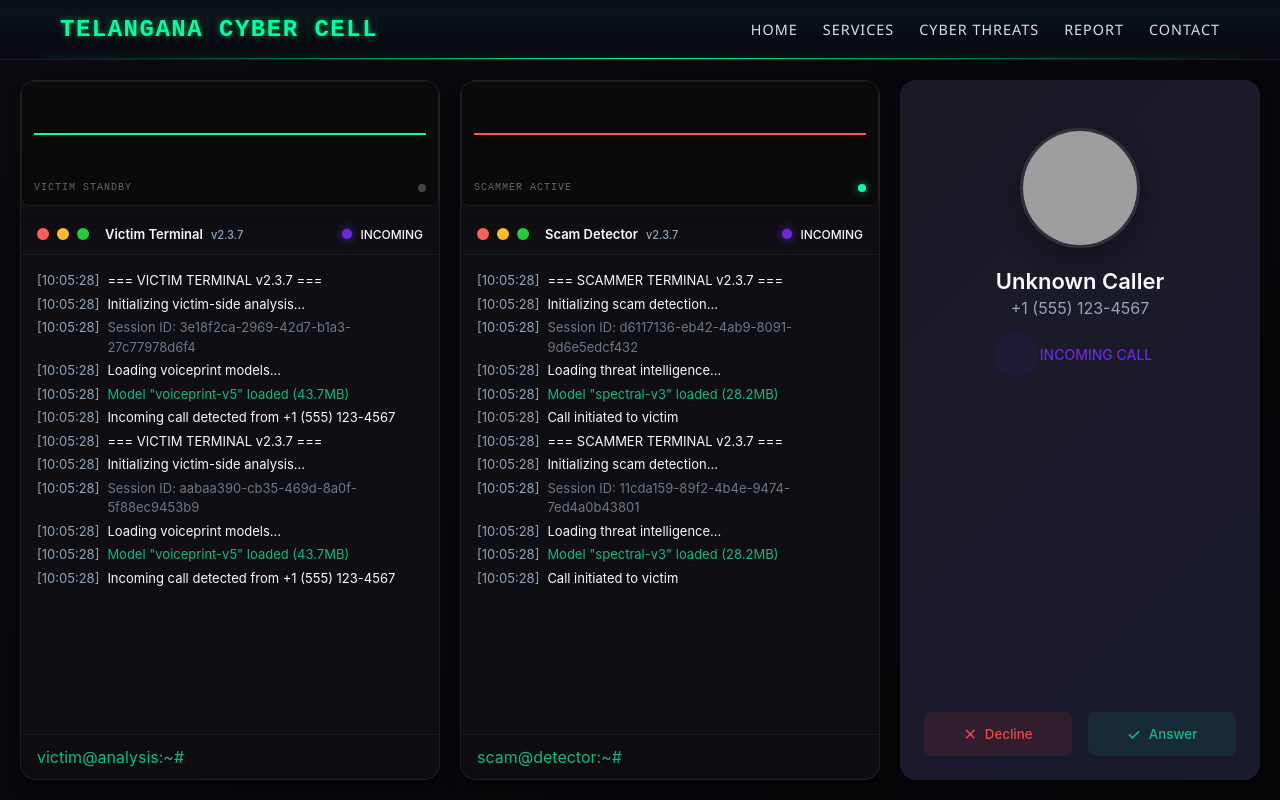
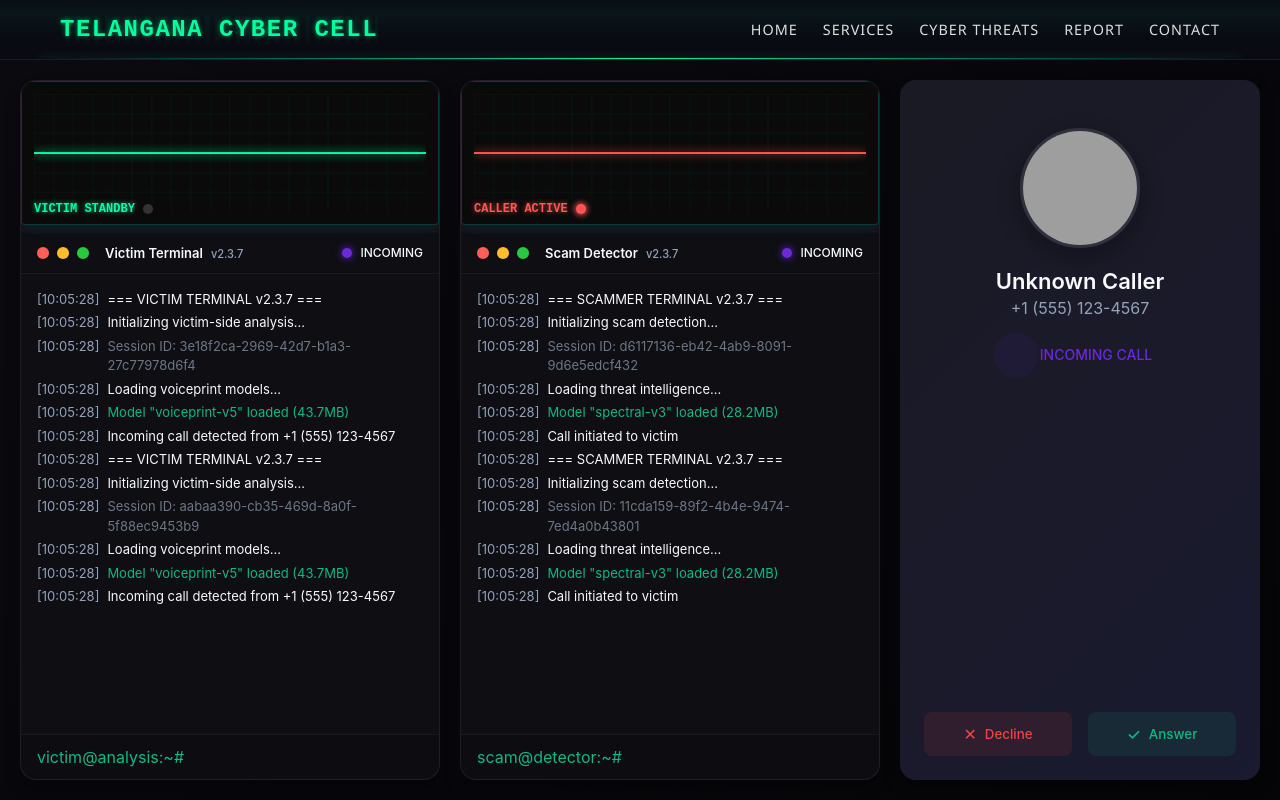
Before and after one commit to nachiketgalande1609/digital-arrest, a React (Vite) app: page / in a window 1280 px wide. Built offline with nearby package versions, Linux system fonts and the light colour scheme; grey boxes are pictures that could not be loaded.

Commit message:
Visualizer updated

```diff
--- a/src/AudioVisualizer.tsx
+++ b/src/AudioVisualizer.tsx
@@ -1,9 +1,9 @@
 import { useEffect, useRef } from "react";
 
 interface AudioVisualizerProps {
-    audioRef: React.RefObject<HTMLAudioElement>;
+    audioRef: React.RefObject<HTMLAudioElement | null>;
     active?: boolean;
-    type: "victim" | "caller"; // Add this prop to distinguish between victim and caller
+    type: "victim" | "caller";
 }
 
 const AudioVisualizer = ({ audioRef, active = false, type }: AudioVisualizerProps) => {
@@ -17,7 +17,6 @@
     useEffect(() => {
         if (!audioRef.current) return;
 
-        // Initialize audio context and nodes only once
         if (!audioContextRef.current) {
             const AudioContext = window.AudioContext || (window as any).webkitAudioContext;
             audioContextRef.current = new AudioContext();
@@ -26,7 +25,6 @@
             dataArrayRef.current = new Uint8Array(analyserRef.current.frequencyBinCount);
         }
 
-        // Create source node only if it doesn't exist or if the audio element changed
         if (!sourceRef.current || sourceRef.current.mediaElement !== audioRef.current) {
             if (sourceRef.current) {
                 sourceRef.current.disconnect();
@@ -36,7 +34,6 @@
             analyserRef.current!.connect(audioContextRef.current!.destination);
         }
 
-        // Resume audio context if suspended
         if (audioContextRef.current.state === "suspended") {
             audioContextRef.current.resume().catch((err) => console.error("Error resuming audio context:", err));
         }
@@ -57,11 +54,43 @@
                 animationRef.current = requestAnimationFrame(draw);
                 analyser.getByteTimeDomainData(dataArray);
 
+                // Dark cyberpunk background with subtle grid
                 ctx.fillStyle = "#0a0a0a";
                 ctx.fillRect(0, 0, WIDTH, HEIGHT);
 
+                // Draw subtle grid lines
+                ctx.strokeStyle = "rgba(0, 255, 255, 0.05)";
+                ctx.lineWidth = 1;
+                for (let x = 0; x < WIDTH; x += 20) {
+                    ctx.beginPath();
+                    ctx.moveTo(x, 0);
+                    ctx.lineTo(x, HEIGHT);
+                    ctx.stroke();
+                }
+                for (let y = 0; y < HEIGHT; y += 20) {
+                    ctx.beginPath();
+                    ctx.moveTo(0, y);
+                    ctx.lineTo(WIDTH, y);
+                    ctx.stroke();
+                }
+
+                // Draw center line
+                ctx.strokeStyle = "rgba(0, 255, 255, 0.15)";
+                ctx.lineWidth = 1;
+                ctx.beginPath();
+                ctx.moveTo(0, HEIGHT / 2);
+                ctx.lineTo(WIDTH, HEIGHT / 2);
+                ctx.stroke();
+
+                // Main waveform settings
+                const primaryColor = type === "victim" ? "#00ffaa" : "#ff5555";
+                const secondaryColor = type === "victim" ? "#007755" : "#aa0000";
+
+                // Draw the main waveform
                 ctx.lineWidth = 2;
-                ctx.strokeStyle = type === "victim" ? "#00ffaa" : "#ff5555";
+                ctx.strokeStyle = primaryColor;
+                ctx.shadowColor = primaryColor;
+                ctx.shadowBlur = 10;
                 ctx.beginPath();
 
                 const sliceWidth = WIDTH / dataArray.length;
@@ -82,6 +111,19 @@
 
                 ctx.lineTo(WIDTH, HEIGHT / 2);
                 ctx.stroke();
+
+                // Draw a secondary inner waveform for depth
+                ctx.lineWidth = 1;
+                ctx.strokeStyle = secondaryColor;
+                ctx.shadowColor = "transparent";
+                ctx.beginPath();
+                x = 0;
+
+                ctx.lineTo(WIDTH, HEIGHT / 2);
+                ctx.stroke();
+
+                // Reset shadow
+                ctx.shadowColor = "transparent";
             };
 
             draw();
@@ -97,13 +139,57 @@
     }, [active, audioRef, type]);
 
     return (
-        <div className="visualizer-container">
-            <canvas ref={canvasRef} width={300} height={80} className="audio-visualizer" />
-            <div className="visualizer-labels">
-                <span className="visualizer-label">
-                    {type === "victim" ? "VICTIM" : "SCAMMER"} {active ? "ACTIVE" : "STANDBY"}
+        <div
+            className="visualizer-container"
+            style={{
+                position: "relative",
+                border: "1px solid rgba(0, 255, 255, 0.2)",
+                borderRadius: "4px",
+                overflow: "hidden",
+                background: "#0a0a0a",
+                boxShadow: "0 0 15px rgba(0, 255, 255, 0.1)",
+            }}
+        >
+            <canvas
+                ref={canvasRef}
+                width={400}
+                height={120}
+                style={{
+                    display: "block",
+                    width: "100%",
+                    height: "100%",
+                }}
+            />
+            <div
+                style={{
+                    position: "absolute",
+                    bottom: "8px",
+                    left: "12px",
+                    display: "flex",
+                    alignItems: "center",
+                    gap: "8px",
+                }}
+            >
+                <span
+                    style={{
+                        color: type === "victim" ? "#00ffaa" : "#ff5555",
+                        fontFamily: '"Courier New", monospace',
+                        fontSize: "12px",
+                        fontWeight: "bold",
+                        textShadow: `0 0 5px ${type === "victim" ? "rgba(0, 255, 170, 0.7)" : "rgba(255, 85, 85, 0.7)"}`,
+                    }}
+                >
+                    {type === "victim" ? "VICTIM" : "CALLER"} {active ? "ACTIVE" : "STANDBY"}
                 </span>
-                <div className={`visualizer-status ${active ? "active" : ""}`}></div>
+                <div
+                    style={{
+                        width: "10px",
+                        height: "10px",
+                        borderRadius: "50%",
+                        background: active ? (type === "victim" ? "#00ffaa" : "#ff5555") : "#333",
+                        boxShadow: active ? `0 0 5px 2px ${type === "victim" ? "rgba(0, 255, 170, 0.7)" : "rgba(255, 85, 85, 0.7)"}` : "none",
+                    }}
+                ></div>
             </div>
         </div>
     );
```
